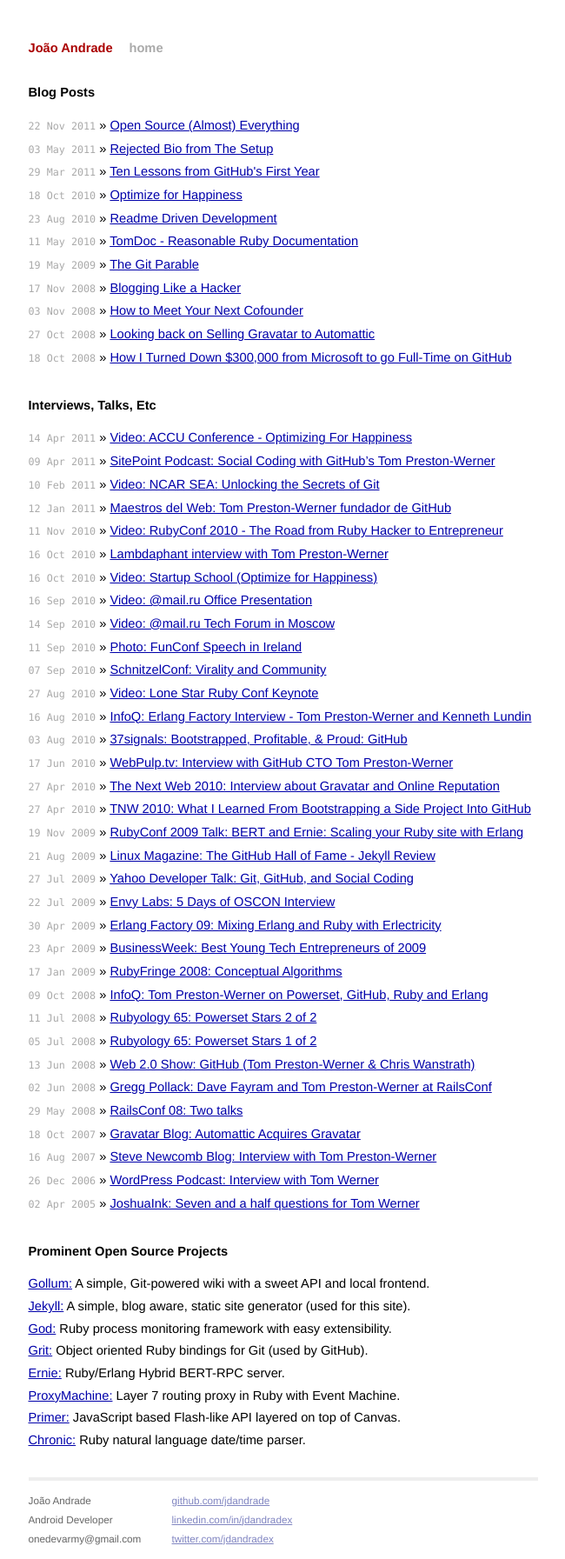
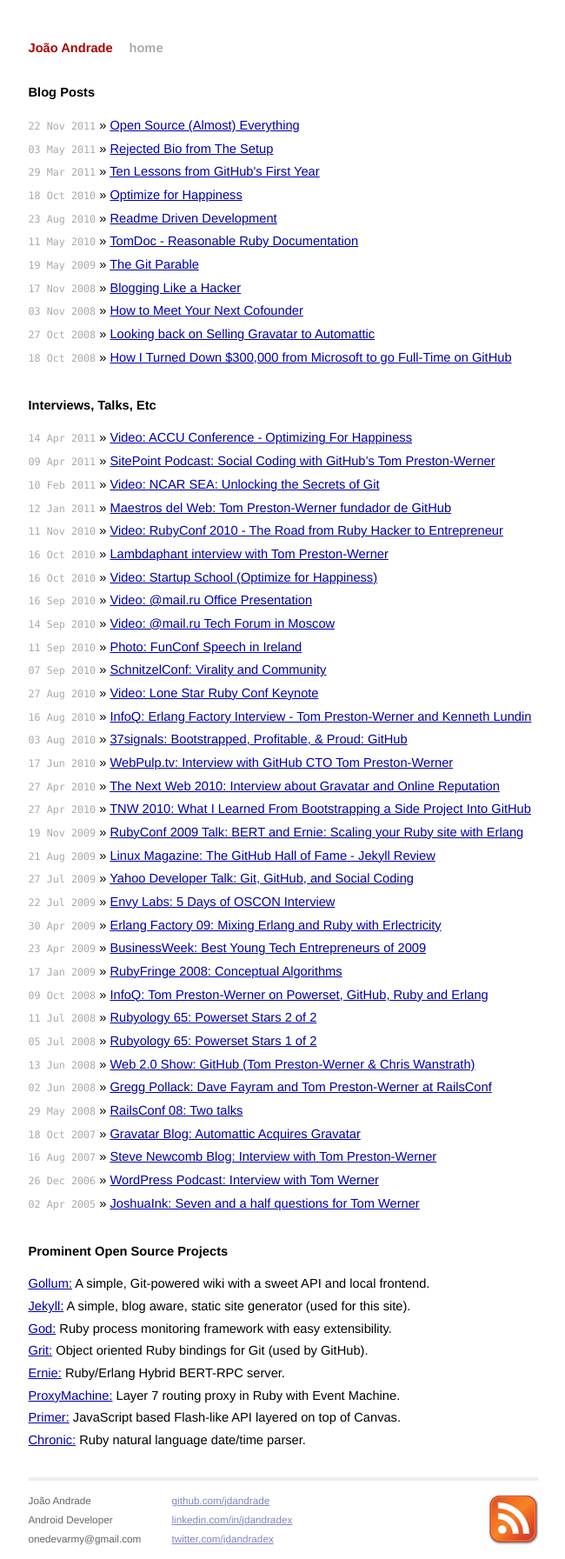
Before and after one commit to jdandrade/jdandrade.github.io, a Jekyll site: the page built from index.html, in a window 1280 px wide. Shown: the whole page at 87% size, without its empty margins (314-964 px from the left). Built offline with Jekyll 4.4.1, drawn with Linux system fonts in a browser that asks for light colours; Markdown is read by kramdown in place of the engine named in the settings.

```diff
--- a/_layouts/default.html
+++ b/_layouts/default.html
@@ -4,7 +4,7 @@
    <meta http-equiv="content-type" content="text/html; charset=utf-8" />
    <title>{{ page.title }}</title>
    <meta name="author" content="João Andrade" />
-   <link href="http://feeds.feedburner.com/tom-preston-werner" rel="alternate" title="Tom Preston-Werner" type="application/atom+xml" />
+   <link href="http://feeds.feedburner.com/feedburner/mski" rel="alternate" title="João Andrade" type="application/atom+xml" />
 
    <!-- syntax highlighting CSS -->
    <link rel="stylesheet" href="/css/syntax.css" type="text/css" />
@@ -47,11 +47,11 @@ var WRInitTime=(new Date()).getTime();
         <a href="https://twitter.com/jdandradex">twitter.com/jdandradex</a>
       </p>
     </div>
-    <!-- <div class="rss">
-      <a href="http://feeds.feedburner.com/tom-preston-werner">
+    <div class="rss">
+      <a href="http://feeds.feedburner.com/feedburner/mski">
         <img src="/images/rss.png" alt="Subscribe to RSS Feed" />
       </a>
-    </div> -->
+    </div>
   </div>
 </div>
 
```
